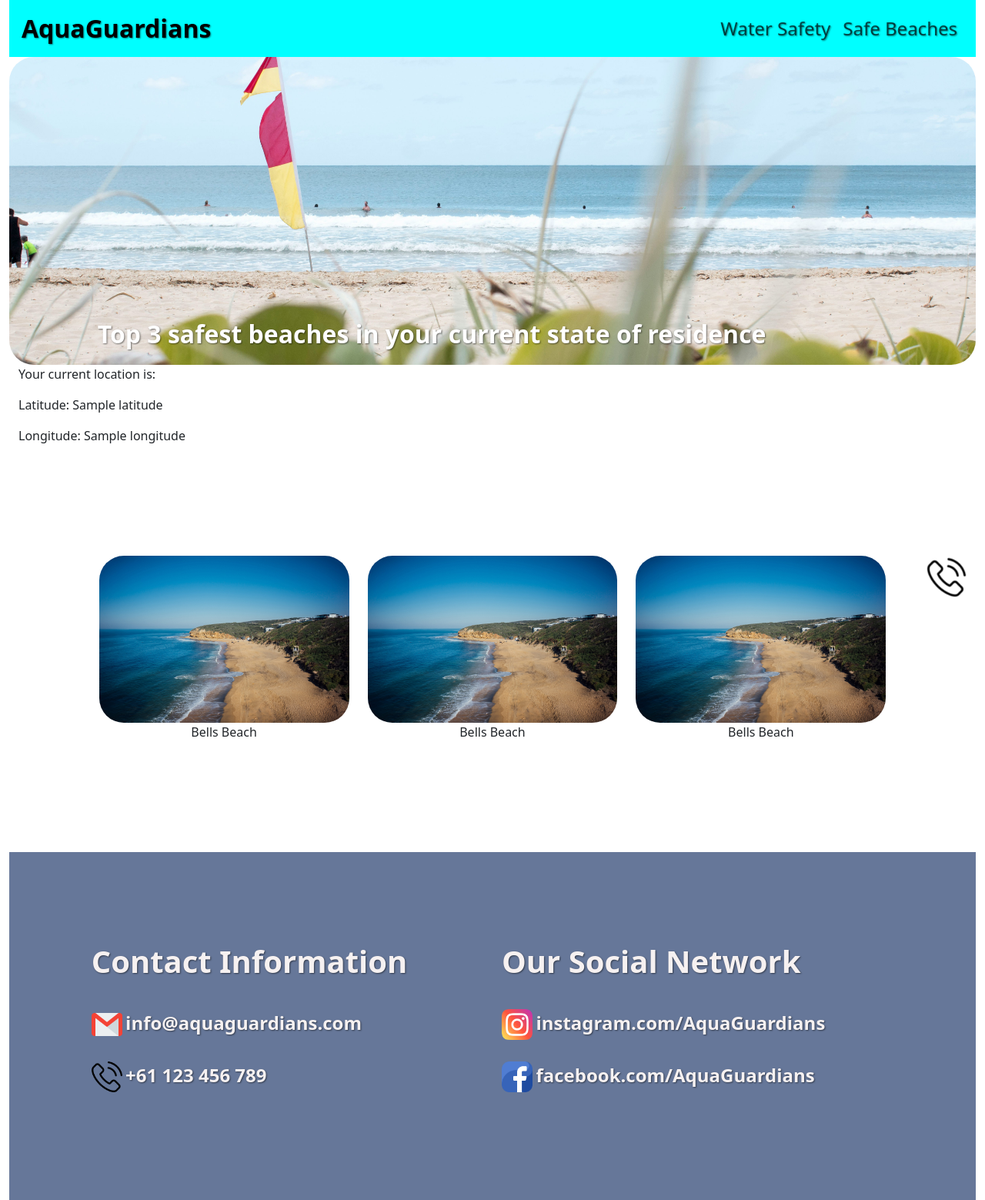
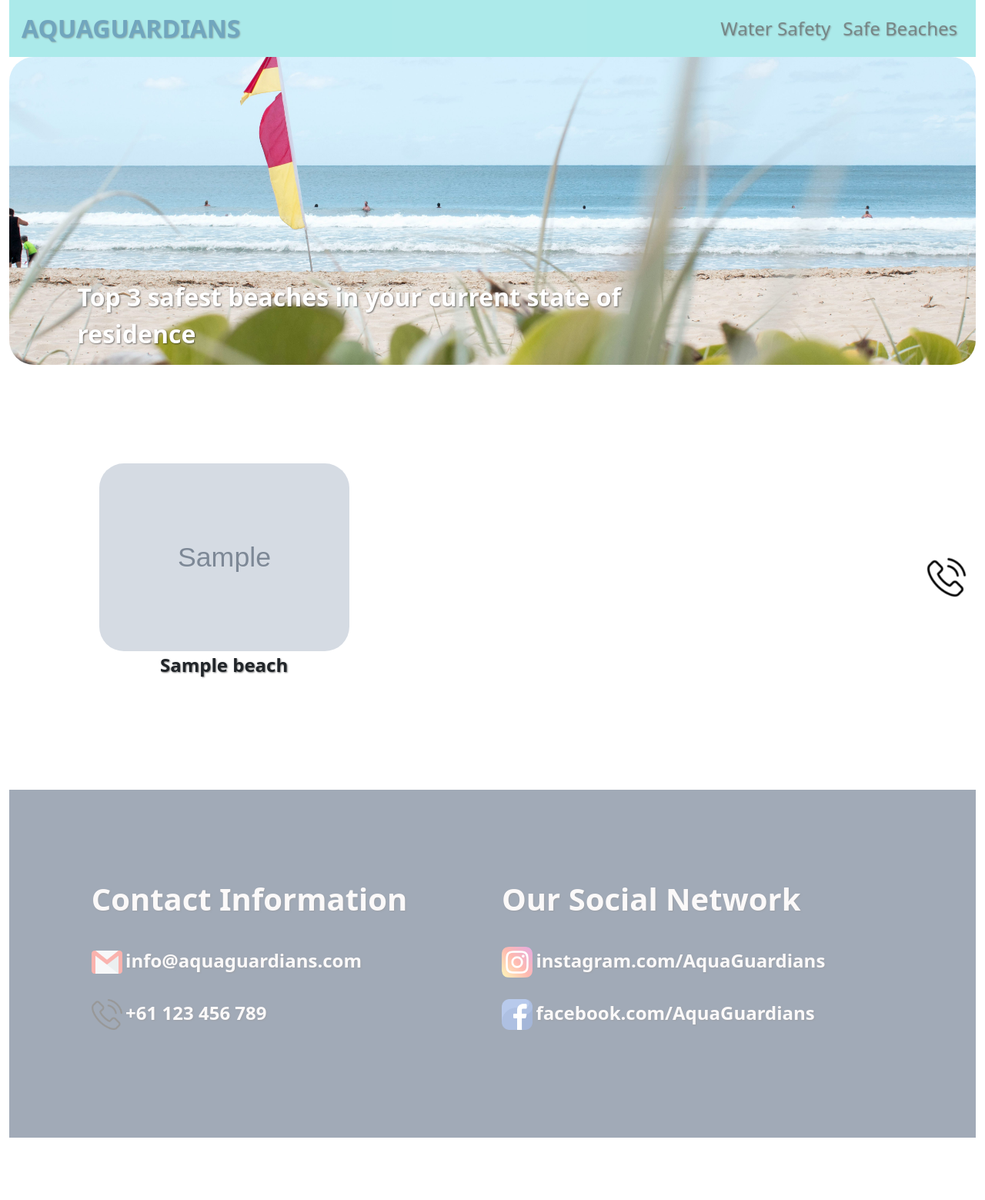
Before and after one commit to jtan0382/AquaGuardians, a Flask app: template templates/recommendation.html in a window 1280 px wide. Shown: the whole page at 77% size. After the commit the page ends 1478 px from the top, so only its background shows below. Run offline with Flask 3, Linux system fonts and the light colour scheme; the template is opened without the code that fills it: most values are stand-ins (such as "Sample title", 1, 10 or a date in 2020); grey boxes marked "Sample" are stand-in pictures.

Commit message:
Connected to db, Integration with DS, Updated Dynamic value on the Recommendation

```diff
--- a/routes/recommendation_bp.py
+++ b/routes/recommendation_bp.py
@@ -1,5 +1,6 @@
 from flask import Blueprint
 from controllers.RecommendationController import index
+# from RecommendationController import index
 # from controllers.UserController import index, store, show, update, destroy
 recommendation_bp = Blueprint('recommendation_bp', __name__)
 recommendation_bp.route('/', methods=['GET'])(index)
--- a/static/css/styles.css
+++ b/static/css/styles.css
@@ -1,16 +1,15 @@
 :root{
-    --default-font: "Open Sans", system-ui, -apple-system, "Segoe UI", Roboto, "Helvetica Neue", Arial, "Noto Sans", "Liberation Sans", sans-serif, "Apple Color Emoji", "Segoe UI Emoji", "Segoe UI Symbol", "Noto Color Emoji";
+    /* --default-font: "Open Sans", system-ui, -apple-system, "Segoe UI", Roboto, "Helvetica Neue", Arial, "Noto Sans", "Liberation Sans", sans-serif, "Apple Color Emoji", "Segoe UI Emoji", "Segoe UI Symbol", "Noto Color Emoji";
     --heading-font: "Raleway", sans-serif;
-    --nav-font: "Poppins", sans-serif;
+    --nav-font: "Poppins", sans-serif; */
 
     --background-color: #F6F1F1;
     /* --primary-color: #e6e6e6; */
     --primary-color: #146C94;
 
 
+	--ff-gothic: 'Gothic A1', sans-serif;
 
-
-	--ff-gothic: 'Gothic A1', sans-serif;
 
     /* --primary-rgb-color: rgba(20,108,148,1) 0%;
     --secondary-color: #19A7CE;
@@ -52,16 +51,7 @@
     scroll-behavior: smooth;
 }
 
-html{
-    html {
-        font-family: var(--ff-gothic);
-        font-weight: var(--fw-normal);
-        font-size: var(--fs-500);
-        line-height: 1.7;
-        /* color: var(--primaryTextColor); */
-        /* background-color: var(--primaryBackgroundColor); */
-    }
-}
+
 
 
 .title{
@@ -235,7 +225,11 @@ html{
     max-width: 75rem;
 }
 
-
+.beach-image{
+    width: 100%;
+    height: 100%;
+    object-fit: cover; /* Fills the container while maintaining the aspect ratio */
+}
 
 
 
--- a/static/js/index.js
+++ b/static/js/index.js
@@ -35,9 +35,9 @@ function getLocation() {
 			},
 			function (error) {
 				console.error("Geolocation error:", error);
-				// Redirect without location if permission denied
 				window.location.href = "/recommendation";
 			}
+			// { maximumAge: 0, timeout: 10000, enableHighAccuracy: true }
 		);
 	} else {
 		// Redirect without location if geolocation is not supported
@@ -52,3 +52,18 @@ function showPosition(position) {
 		"<br>Longitude: " +
 		position.coords.longitude;
 }
+
+function openModal() {
+	console.log("testsss");
+}
+// function openModal(beachName, imageUrl) {
+// Set the modal title
+// document.getElementById("beachModalLabel").innerText = beachName;
+
+// Set the modal image
+// document.getElementById("beachModalImage").src = imageUrl;
+// document.getElementById("beachModalImage").alt = beachName;
+
+// Set the modal description
+// document.getElementById("beachModalDescription").innerText = description;
+// }
--- a/templates/recommendation.html
+++ b/templates/recommendation.html
@@ -15,6 +15,7 @@ block content %}
 					height: 50vh;
 				"
 			>
+				<div data-aos="fade-up" data-aos-duration="1000">
 					<div class="row w-100">
 						<div class="col-md-1"></div>
 						<!-- Aligning to the grid's padding -->
@@ -28,11 +29,12 @@ block content %}
 					</div>
 				</div>
 			</div>
+		</div>
 	</section>
 
-	<p>Your current location is:</p>
+	<!-- <p>Your current location is:</p>
 		<p>Latitude: {{ latitude }}</p>
-	<p>Longitude: {{ longitude }}</p>
+		<p>Longitude: {{ longitude }}</p> -->
 
 	<section id="list-beaches" class="list-beaches">
 		<div data-aos="fade-up">
@@ -43,6 +45,7 @@ block content %}
 					<div data-aos="fade-up" data-aos-duration="1000">
 						<div class="row">
 							<!-- #1 -->
+							{% for beach in top_beaches %}
 							<div class="col-md-4 my-3">
 								<a
 									type="button"
@@ -50,52 +53,17 @@ block content %}
 									data-bs-target="#bellsbeach1"
 								>
 									<img
-										src="/img/bellsbeach.jpg"
-										alt=""
-										class="img-fluid rounded-5"
+										src="{{beach['image_address']}}"
+										alt="{{beach['BEACH_NAME']}}"
+										class="img-fluid rounded-5 beach-image"
 									/>
 								</a>
 
 								<div class="d-flex justify-content-center align-items-center">
-									<p class="text">Bells Beach</p>
+									<p class="subtitle">{{beach['BEACH_NAME']}}</p>
 								</div>
 							</div>
-							<!-- #2 -->
-							<div class="col-md-4 my-3">
-								<a
-									type="button"
-									data-bs-toggle="modal"
-									data-bs-target="#bellsbeach2"
-								>
-									<img
-										src="/img/bellsbeach.jpg"
-										alt=""
-										class="img-fluid rounded-5"
-									/>
-								</a>
-
-								<div class="d-flex justify-content-center align-items-center">
-									<p class="text">Bells Beach</p>
-								</div>
-							</div>
-							<!-- #3 -->
-							<div class="col-md-4 my-3">
-								<a
-									type="button"
-									data-bs-toggle="modal"
-									data-bs-target="#bellsbeach3"
-								>
-									<img
-										src="/img/bellsbeach.jpg"
-										alt=""
-										class="img-fluid rounded-5"
-									/>
-								</a>
-
-								<div class="d-flex justify-content-center align-items-center">
-									<p class="text">Bells Beach</p>
-								</div>
-							</div>
+							{% endfor %}
 						</div>
 					</div>
 
@@ -110,16 +78,16 @@ block content %}
 <!-- #1 -->
 <div
 	class="modal fade"
-	id="bellsbeach1"
+	id="beachModal"
 	tabindex="-1"
 	role="dialog"
-	aria-labelledby="bellsbeach"
+	aria-labelledby="beachModalLabel"
 	aria-hidden="true"
 >
 	<div class="modal-dialog" role="document">
 		<div class="modal-content">
 			<div class="modal-header">
-				<h5 class="modal-title" id="exampleModalLabel">Bells Beach</h5>
+				<h5 class="modal-title" id="beachModalLabel">Bells Beach</h5>
 				<button
 					type="button"
 					class="close"
@@ -137,8 +105,9 @@ block content %}
 								src="/img/bellsbeach.jpg"
 								alt=""
 								class="img-fluid rounded-5"
+								id="beachModalImage"
 							/>
-							<p class="beach-description text mt-3">
+							<!-- <p class="beach-description text mt-3">
 									Lorem ipsum dolor, sit amet consectetur adipisicing elit. Non
 									praesentium inventore mollitia tenetur distinctio earum ipsam
 									provident! Natus, laborum sed quidem magni vero nulla minima
@@ -146,115 +115,7 @@ block content %}
 									temporibus, nihil repellat numquam laborum adipisci suscipit
 									soluta aperiam cumque! Beatae, nemo recusandae. Voluptates,
 									natus officiis.
-							</p>
-						</div>
-					</div>
-				</div>
-			</div>
-			<div class="modal-footer">
-				<button type="button" class="btn btn-secondary" data-bs-dismiss="modal">
-					Close
-				</button>
-				<!-- <button type="button" class="btn btn-primary">Save changes</button> -->
-			</div>
-		</div>
-	</div>
-</div>
-
-<!-- #2 -->
-<div
-	class="modal fade"
-	id="bellsbeach2"
-	tabindex="-1"
-	role="dialog"
-	aria-labelledby="bellsbeach"
-	aria-hidden="true"
->
-	<div class="modal-dialog" role="document">
-		<div class="modal-content">
-			<div class="modal-header">
-				<h5 class="modal-title" id="exampleModalLabel">Bells Beach</h5>
-				<button
-					type="button"
-					class="close"
-					data-bs-dismiss="modal"
-					aria-label="Close"
-				>
-					<span aria-hidden="true">&times;</span>
-				</button>
-			</div>
-			<div class="modal-body">
-				<div class="row">
-					<div class="col-md-12">
-						<div class="d-flex flex-column">
-							<img
-								src="/img/bellsbeach.jpg"
-								alt=""
-								class="img-fluid rounded-5"
-							/>
-							<p class="beach-description text mt-3">
-								Lorem ipsum dolor, sit amet consectetur adipisicing elit. Non
-								praesentium inventore mollitia tenetur distinctio earum ipsam
-								provident! Natus, laborum sed quidem magni vero nulla minima
-								magnam blanditiis! Sunt ut sapiente et ex dolores quo
-								temporibus, nihil repellat numquam laborum adipisci suscipit
-								soluta aperiam cumque! Beatae, nemo recusandae. Voluptates,
-								natus officiis.
-							</p>
-						</div>
-					</div>
-				</div>
-			</div>
-			<div class="modal-footer">
-				<button type="button" class="btn btn-secondary" data-bs-dismiss="modal">
-					Close
-				</button>
-				<!-- <button type="button" class="btn btn-primary">Save changes</button> -->
-			</div>
-		</div>
-	</div>
-</div>
-
-<!-- #3 -->
-<div
-	class="modal fade"
-	id="bellsbeach3"
-	tabindex="-1"
-	role="dialog"
-	aria-labelledby="bellsbeach"
-	aria-hidden="true"
->
-	<div class="modal-dialog" role="document">
-		<div class="modal-content">
-			<div class="modal-header">
-				<h5 class="modal-title" id="exampleModalLabel">Bells Beach</h5>
-				<button
-					type="button"
-					class="close"
-					data-bs-dismiss="modal"
-					aria-label="Close"
-				>
-					<span aria-hidden="true">&times;</span>
-				</button>
-			</div>
-			<div class="modal-body">
-				<div class="row">
-					<div class="col-md-12">
-						<div class="d-flex flex-column">
-							<img
-								src="/img/bellsbeach.jpg"
-								alt=""
-								class="img-fluid rounded-5"
-							/>
-							<p class="beach-description text mt-3">
-								Lorem ipsum dolor, sit amet consectetur adipisicing elit. Non
-								praesentium inventore mollitia tenetur distinctio earum ipsam
-								provident! Natus, laborum sed quidem magni vero nulla minima
-								magnam blanditiis! Sunt ut sapiente et ex dolores quo
-								temporibus, nihil repellat numquam laborum adipisci suscipit
-								soluta aperiam cumque! Beatae, nemo recusandae. Voluptates,
-								natus officiis.
-							</p>
+								</p> -->
 						</div>
 					</div>
 				</div>
--- a/templates/template.html
+++ b/templates/template.html
@@ -7,6 +7,14 @@
 
 		<link rel="stylesheet" href="/css/styles.css" />
 
+		<!-- Font -->
+		<link rel="preconnect" href="https://fonts.googleapis.com" />
+		<link rel="preconnect" href="https://fonts.gstatic.com" crossorigin />
+		<link
+			href="https://fonts.googleapis.com/css2?family=Gothic+A1:wght@400;600;700&display=swap"
+			rel="stylesheet"
+		/>
+
 		<!-- Bootstrap -->
 		<link
 			rel="stylesheet"
@@ -15,18 +23,16 @@
 			crossorigin="anonymous"
 		/>
 
-		<!-- Font -->
-		<link rel="preconnect" href="https://fonts.googleapis.com" />
-		<link rel="preconnect" href="https://fonts.gstatic.com" crossorigin />
-		<link
-			href="https://fonts.googleapis.com/css2?family=Gothic+A1:wght@400;600;700&display=swap"
-			rel="stylesheet"
-		/>
-
 		<!-- AOS -->
 		<link href="https://unpkg.com/aos@2.3.1/dist/aos.css" rel="stylesheet" />
 
 		<style>
+			html {
+				font-family: var(--ff-gothic) !important;
+				font-weight: var(--fw-normal);
+				font-size: var(--fs-400);
+				line-height: 1.7;
+			}
 			body {
 				/* background-color: var(--accent-color); */
 				/* background: linear-gradient(
@@ -43,8 +49,11 @@
 
 			nav a.navbar-brand:hover,
 			nav li.nav-item > a:hover {
-				color: var(--background-color);
+				color: var(--primary-color);
 			}
+			/* .navbar-nav .nav-link.active {
+				color: var(--primary-color);
+			} */
 
 			.navbar a.title {
 				font-size: var(--fs-700);
@@ -63,9 +72,14 @@
 					<div class="col-md-12">
 						<nav
 							class="navbar navbar-expand-lg px-3"
-							style="background-color: aqua"
+							style="background-color: #75dddd; opacity: 60%"
 						>
-							<a class="navbar-brand title" href="/">AquaGuardians</a>
+							<a
+								class="navbar-brand title"
+								href="/"
+								style="color: var(--primary-color)"
+								>AQUAGUARDIANS</a
+							>
 							<button
 								class="navbar-toggler"
 								type="button"
@@ -110,7 +124,11 @@
 				</a>
 			</section>
 
-			<section id="footer" class="footer" style="background-color: #667799">
+			<section
+				id="footer"
+				class="footer"
+				style="background-color: #162c4d; opacity: 40%"
+			>
 				<div class="row">
 					<div class="col-md-1"></div>
 					<div class="col-md-10">
```
Also changed, not shown: config.py (added, +28 -0 lines), controllers/RecommendationController.py (+35 -7 lines), models/Recommendation.py (+52 -0 lines), requirments.txt (+17 -8 lines), templates/index.html (+14 -9 lines), templates/water-safety.html (+43 -32 lines). Lines whose indentation alone changed are shown as unchanged.
